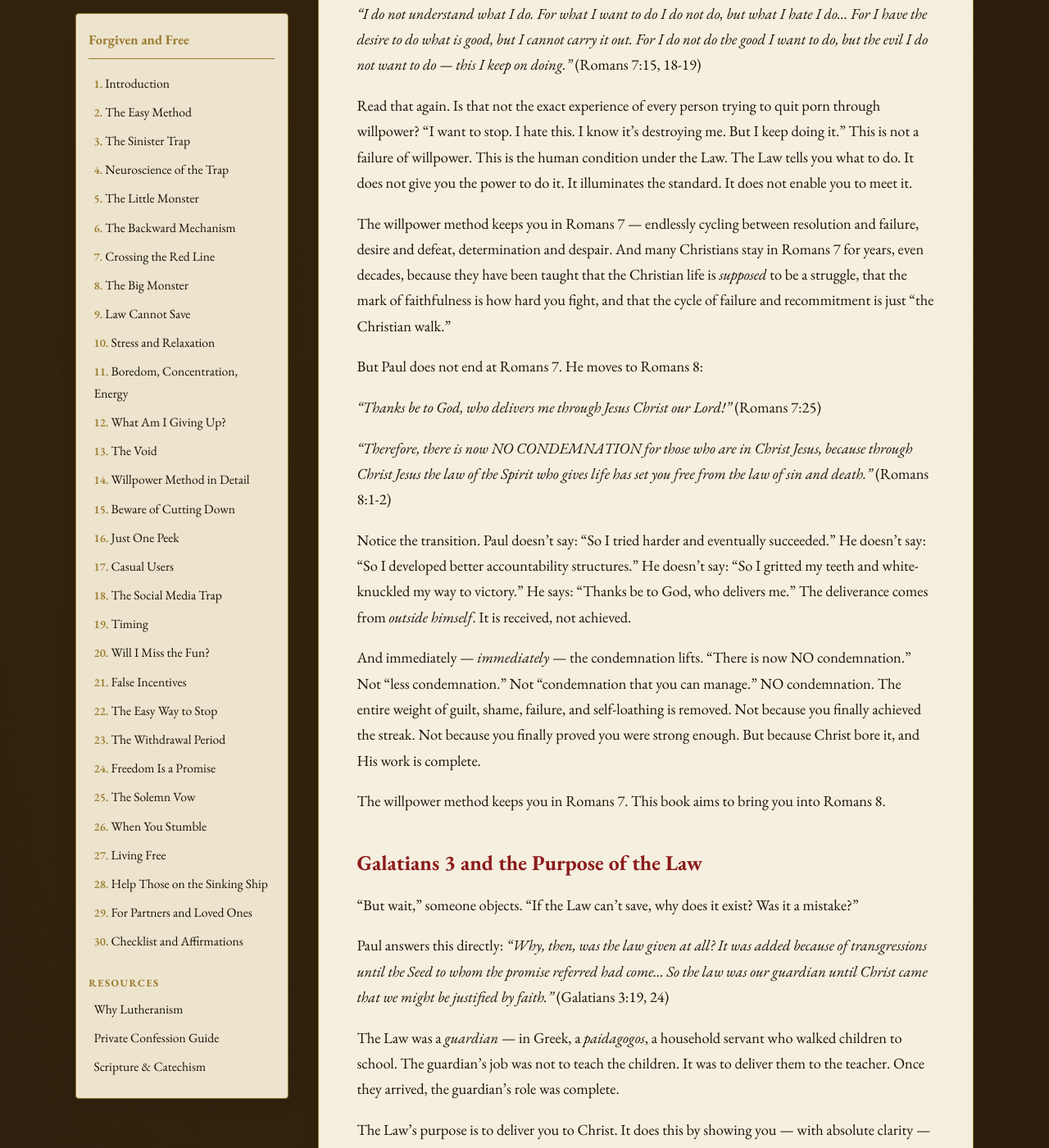
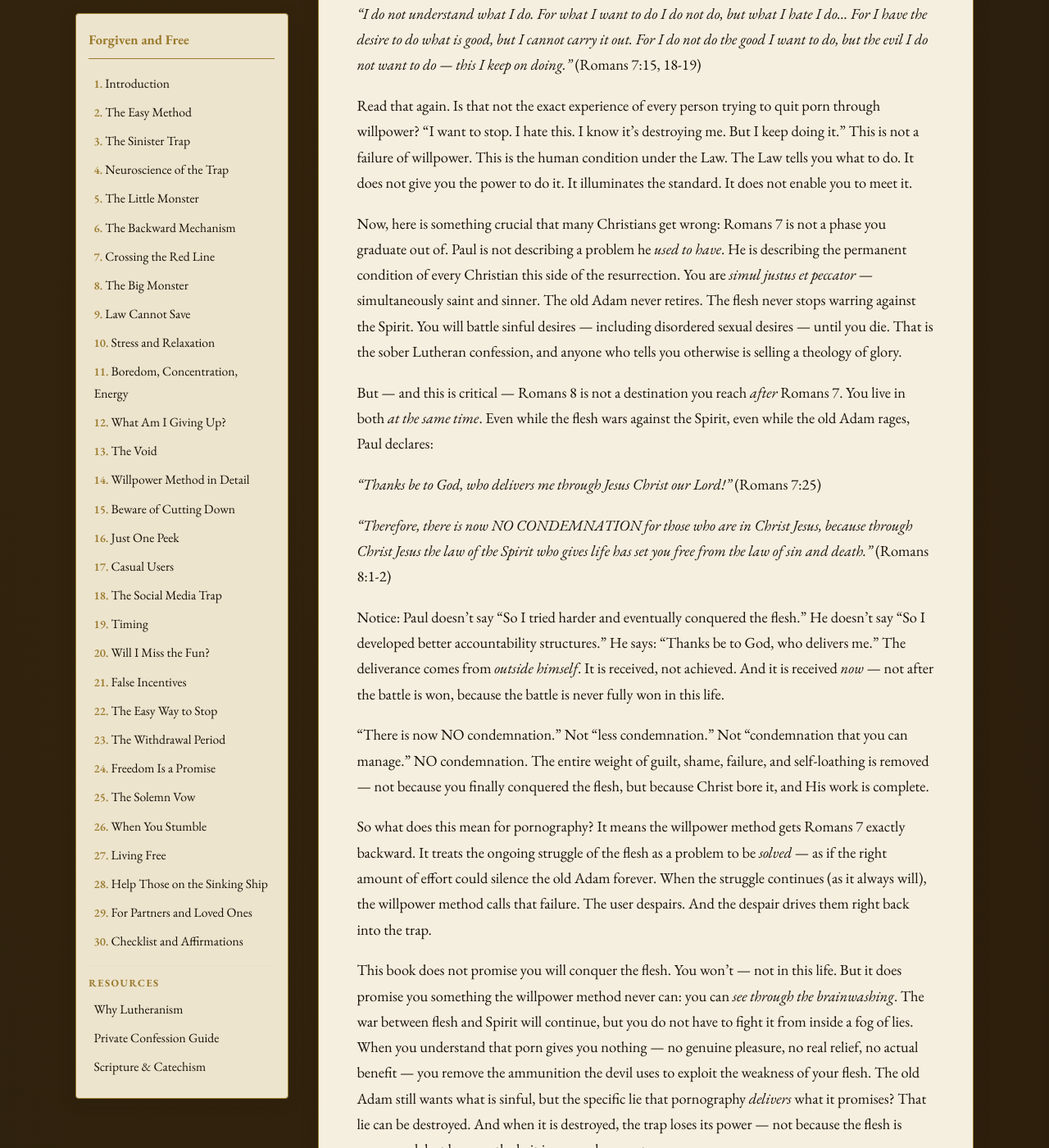
Before and after one commit to ForgivenAndFree/ForgivenAndFree.github.io, a Jekyll site: the page built from chapters/09-law-cannot-save.md, in a window 1280 px wide and 1400 px high, scrolled down 5786 px. Shown: the whole window at 82% size. Built offline with Jekyll 4.4.1, drawn with Linux system fonts in a browser that asks for light colours; some of the changed text lies outside the part shown.

Commit message:
Rewrite ch09 Romans 7/8 section with simul justus et peccator
The previous framing treated Romans 7 and 8 as sequential stages (leave
7, enter 8), which is a Reformed view. Rewritten to reflect the Lutheran
confession: Christians live in both simultaneously. The flesh never stops
warring, but the brainwashing that porn delivers what it promises can be
destroyed — not conquering the old Adam, but exposing the bait as empty.

Co-Authored-By: Claude Opus 4.6 <noreply@anthropic.com>

```diff
--- a/chapters/09-law-cannot-save.md
+++ b/chapters/09-law-cannot-save.md
@@ -103,19 +103,21 @@ No passage of Scripture captures the willpower method more perfectly than Romans
 
 Read that again. Is that not the exact experience of every person trying to quit porn through willpower? "I want to stop. I hate this. I know it's destroying me. But I keep doing it." This is not a failure of willpower. This is the human condition under the Law. The Law tells you what to do. It does not give you the power to do it. It illuminates the standard. It does not enable you to meet it.
 
-The willpower method keeps you in Romans 7 — endlessly cycling between resolution and failure, desire and defeat, determination and despair. And many Christians stay in Romans 7 for years, even decades, because they have been taught that the Christian life is *supposed* to be a struggle, that the mark of faithfulness is how hard you fight, and that the cycle of failure and recommitment is just "the Christian walk."
+Now, here is something crucial that many Christians get wrong: Romans 7 is not a phase you graduate out of. Paul is not describing a problem he *used to have*. He is describing the permanent condition of every Christian this side of the resurrection. You are *simul justus et peccator* — simultaneously saint and sinner. The old Adam never retires. The flesh never stops warring against the Spirit. You will battle sinful desires — including disordered sexual desires — until you die. That is the sober Lutheran confession, and anyone who tells you otherwise is selling a theology of glory.
 
-But Paul does not end at Romans 7. He moves to Romans 8:
+But — and this is critical — Romans 8 is not a destination you reach *after* Romans 7. You live in both *at the same time*. Even while the flesh wars against the Spirit, even while the old Adam rages, Paul declares:
 
 *"Thanks be to God, who delivers me through Jesus Christ our Lord!"* (Romans 7:25)
 
 *"Therefore, there is now NO CONDEMNATION for those who are in Christ Jesus, because through Christ Jesus the law of the Spirit who gives life has set you free from the law of sin and death."* (Romans 8:1-2)
 
-Notice the transition. Paul doesn't say: "So I tried harder and eventually succeeded." He doesn't say: "So I developed better accountability structures." He doesn't say: "So I gritted my teeth and white-knuckled my way to victory." He says: "Thanks be to God, who delivers me." The deliverance comes from *outside himself*. It is received, not achieved.
+Notice: Paul doesn't say "So I tried harder and eventually conquered the flesh." He doesn't say "So I developed better accountability structures." He says: "Thanks be to God, who delivers me." The deliverance comes from *outside himself*. It is received, not achieved. And it is received *now* — not after the battle is won, because the battle is never fully won in this life.
 
-And immediately — *immediately* — the condemnation lifts. "There is now NO condemnation." Not "less condemnation." Not "condemnation that you can manage." NO condemnation. The entire weight of guilt, shame, failure, and self-loathing is removed. Not because you finally achieved the streak. Not because you finally proved you were strong enough. But because Christ bore it, and His work is complete.
+"There is now NO condemnation." Not "less condemnation." Not "condemnation that you can manage." NO condemnation. The entire weight of guilt, shame, failure, and self-loathing is removed — not because you finally conquered the flesh, but because Christ bore it, and His work is complete.
 
-The willpower method keeps you in Romans 7. This book aims to bring you into Romans 8.
+So what does this mean for pornography? It means the willpower method gets Romans 7 exactly backward. It treats the ongoing struggle of the flesh as a problem to be *solved* — as if the right amount of effort could silence the old Adam forever. When the struggle continues (as it always will), the willpower method calls that failure. The user despairs. And the despair drives them right back into the trap.
+
+This book does not promise you will conquer the flesh. You won't — not in this life. But it does promise you something the willpower method never can: you can *see through the brainwashing*. The war between flesh and Spirit will continue, but you do not have to fight it from inside a fog of lies. When you understand that porn gives you nothing — no genuine pleasure, no real relief, no actual benefit — you remove the ammunition the devil uses to exploit the weakness of your flesh. The old Adam still wants what is sinful, but the specific lie that pornography *delivers* what it promises? That lie can be destroyed. And when it is destroyed, the trap loses its power — not because the flesh is conquered, but because the bait is exposed as empty.
 
 ## Galatians 3 and the Purpose of the Law
 
```
